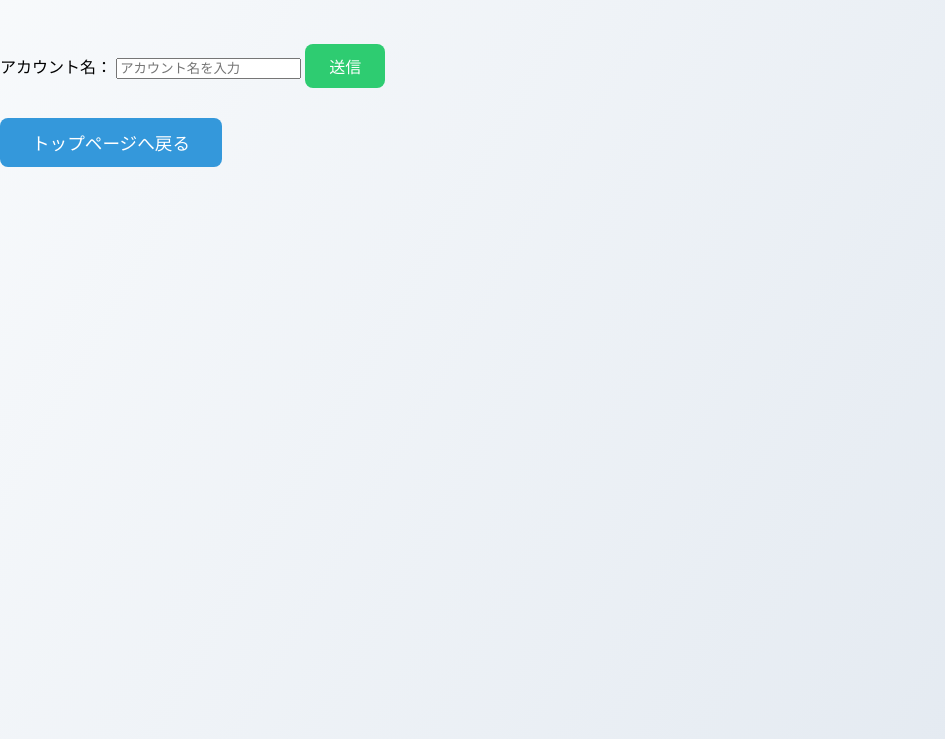
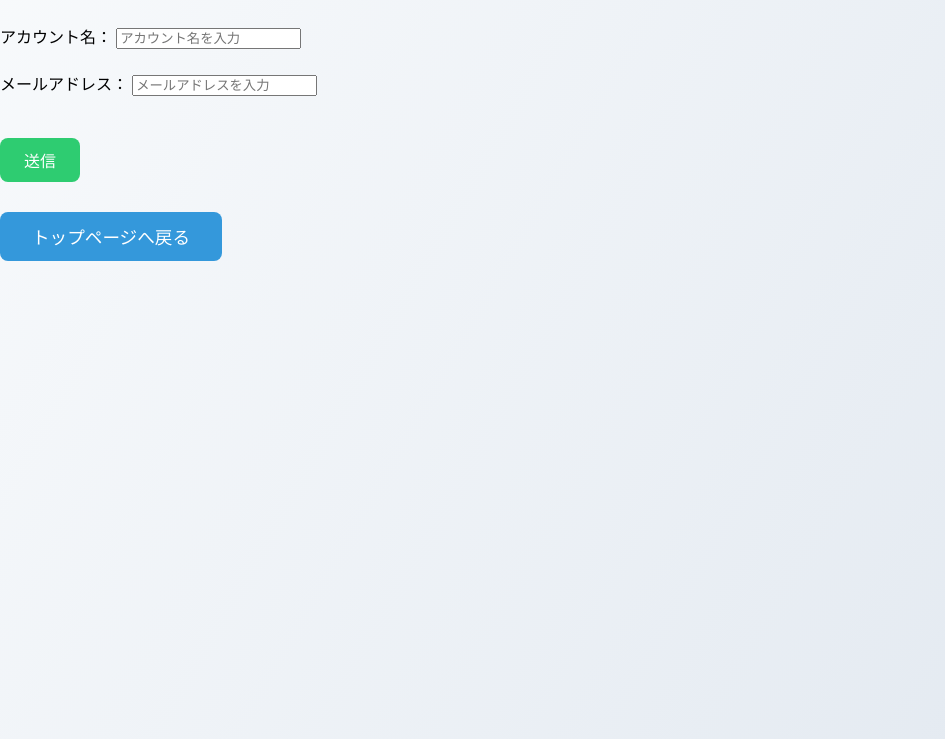
Before and after one commit to SodaiFurukawa/tutorial, a plain HTML site: page page2.html in a window 1280 px wide. Shown: the part 101-840 px from the top of the page, without its empty margins (0-945 px from the left). Drawn offline with Linux system fonts and the light colour scheme.

Commit message:
メールアドレス追加

```diff
--- a/page2.html
+++ b/page2.html
@@ -10,6 +10,10 @@
     <form>
         <label for="username">アカウント名：</label>
         <input type="text" id="username" name="username" placeholder="アカウント名を入力">
+        <br><br>
+        <label for="email">メールアドレス：</label>
+        <input type="email" id="email" name="email" placeholder="メールアドレスを入力">
+        <br><br>
         <button type="submit">送信</button>
     </form>
     <a href="index.html">トップページへ戻る</a>
```
